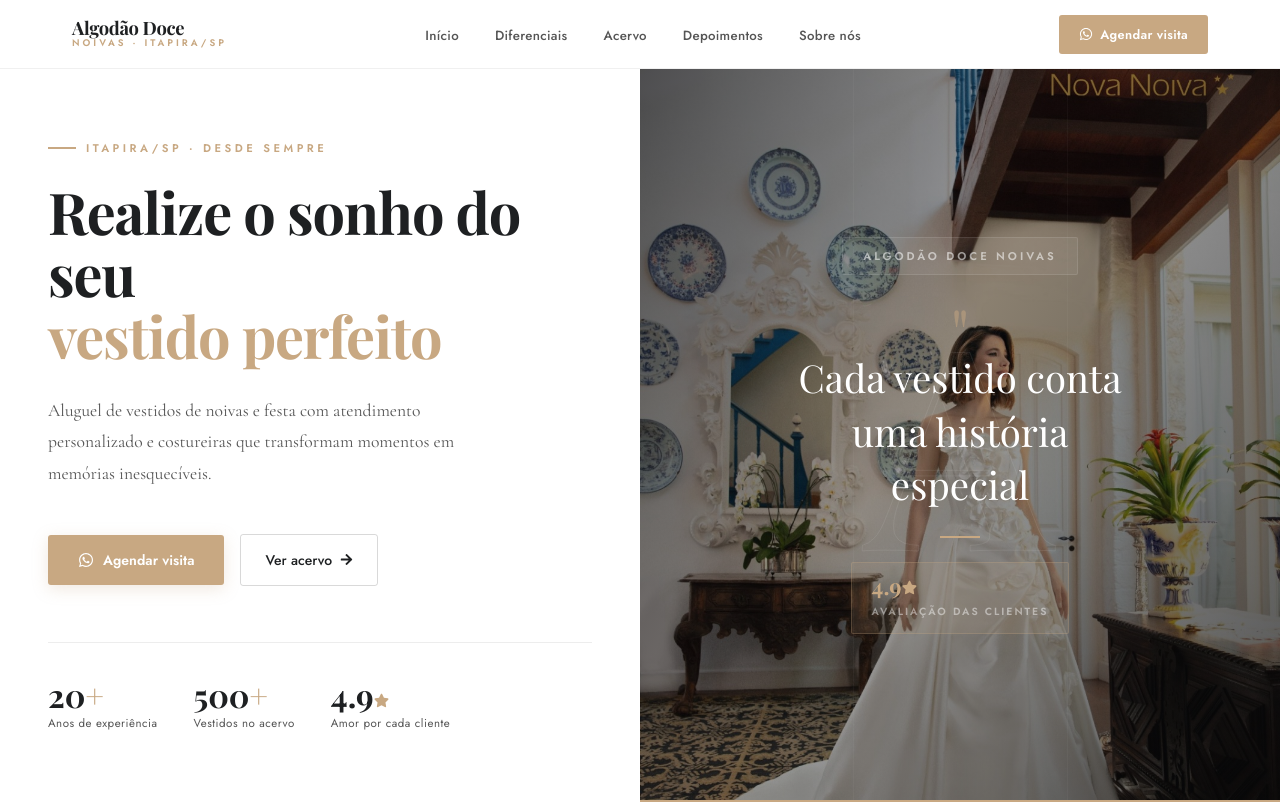
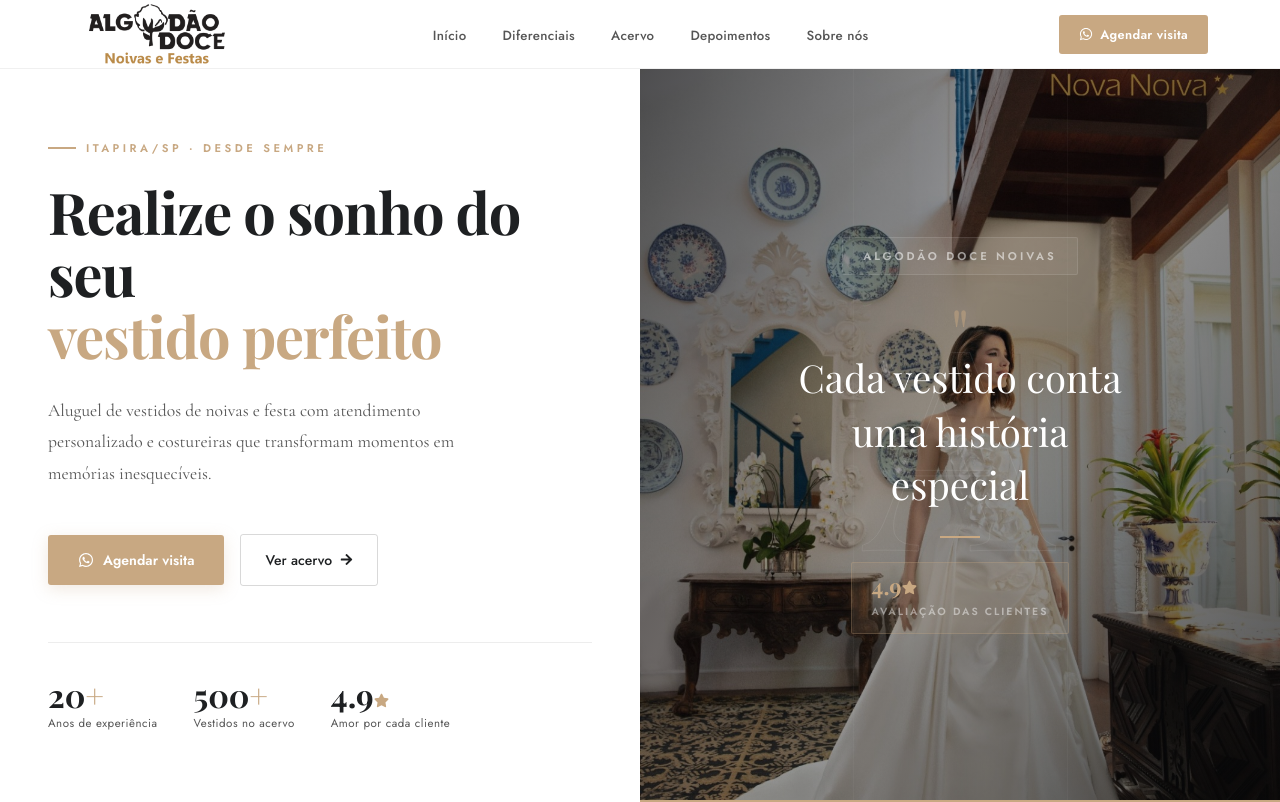
Before and after one commit to butrico31/algodao-doce, a React (Vite) app: page / in a window 1280 px wide. Shown: the top 802 px of the page. Built offline with nearby package versions, Linux system fonts and the light colour scheme; a web font is replaced by a local one.

Commit message:
Refactor code structure for improved readability and maintainability

```diff
--- a/src/components/Footer.jsx
+++ b/src/components/Footer.jsx
@@ -33,22 +33,20 @@ const TopBar = styled.div`
 
 const BrandCol = styled.div``
 
-const LogoName = styled.p`
-  font-family: ${({ theme }) => theme.fonts.heading};
-  font-size: 1.15rem;
-  color: ${({ theme }) => theme.colors.white};
-  font-weight: 700;
-  font-style: italic;
-  margin-bottom: 6px;
+const LogoWrap = styled.div`
+  display: inline-flex;
+  padding: 10px 14px;
+  border-radius: 6px;
+  margin-bottom: 20px;
 `
 
-const LogoSub = styled.p`
-  font-size: 0.65rem;
-  letter-spacing: 2.5px;
-  text-transform: uppercase;
-  color: ${({ theme }) => theme.colors.orange};
-  font-weight: 600;
-  margin-bottom: 20px;
+const LogoImage = styled.img`
+  width: 170px;
+  height: 64px;
+  display: block;
+  object-fit: cover;
+  object-position: center;
+  filter: brightness(0) invert(1);
 `
 
 const BrandDesc = styled.p`
@@ -172,8 +170,9 @@ export default function Footer() {
       <Container>
         <TopBar>
           <BrandCol>
-            <LogoName>Algodão Doce Noivas</LogoName>
-            <LogoSub>Itapira / SP</LogoSub>
+            <LogoWrap>
+              <LogoImage src="/LogoPreta.png" alt="Algodão Doce Noivas" />
+            </LogoWrap>
             <BrandDesc>Realizando sonhos, um vestido de cada vez. Mais de 20 anos de dedicação ao bem vestir.</BrandDesc>
             <SocialRow>
               <SocialIcon href="https://www.instagram.com/algodaodocenoivasitapira" target="_blank" rel="noopener noreferrer" aria-label="Instagram">
@@ -201,11 +200,11 @@ export default function Footer() {
             <ColTitle>Contato</ColTitle>
             <ContactList>
               <ContactItem>
-                <FaWhatsapp size={12} />
+                <FaWhatsapp size={18} />
                 <span>(19) 99614-1072</span>
               </ContactItem>
               <ContactItem>
-                <FaInstagram size={12} />
+                <FaInstagram size={18} />
                 <span>@algodaodocenoivasitapira</span>
               </ContactItem>
             </ContactList>
--- a/src/components/NavBar.jsx
+++ b/src/components/NavBar.jsx
@@ -35,27 +35,18 @@ const Inner = styled.div`
 
 const LogoBlock = styled.a`
   display: flex;
-  flex-direction: column;
-  line-height: 1;
+  align-items: center;
   text-decoration: none;
 `;
 
-const LogoName = styled.span`
-  font-family: ${({ theme }) => theme.fonts.heading};
-  font-size: 1.15rem;
-  font-weight: 700;
-  color: ${({ theme }) => theme.colors.black};
-  letter-spacing: -0.02em;
-`;
+const LogoImage = styled.img`
+  width: 170px;
+  height: auto;
+  display: block;
 
-const LogoSub = styled.span`
-  font-family: ${({ theme }) => theme.fonts.body};
-  font-size: 0.6rem;
-  letter-spacing: 3px;
-  text-transform: uppercase;
-  color: ${({ theme }) => theme.colors.orange};
-  font-weight: 600;
-  margin-top: 2px;
+  @media (max-width: ${({ theme }) => theme.breakpoints.mobile}) {
+    width: 142px;
+  }
 `;
 
 const Links = styled.ul`
@@ -197,8 +188,7 @@ export default function Navbar() {
       <Nav $scrolled={scrolled}>
         <Inner>
           <LogoBlock href="#inicio">
-            <LogoName>Algodão Doce</LogoName>
-            <LogoSub>Noivas · Itapira/SP</LogoSub>
+            <LogoImage src="/LogoPreta.png" alt="Algodão Doce Noivas" />
           </LogoBlock>
 
           <Links $open={menuOpen}>
```
Also changed, not shown: public/LogoPreta.png (added), public/LogoPreto.png (added).
